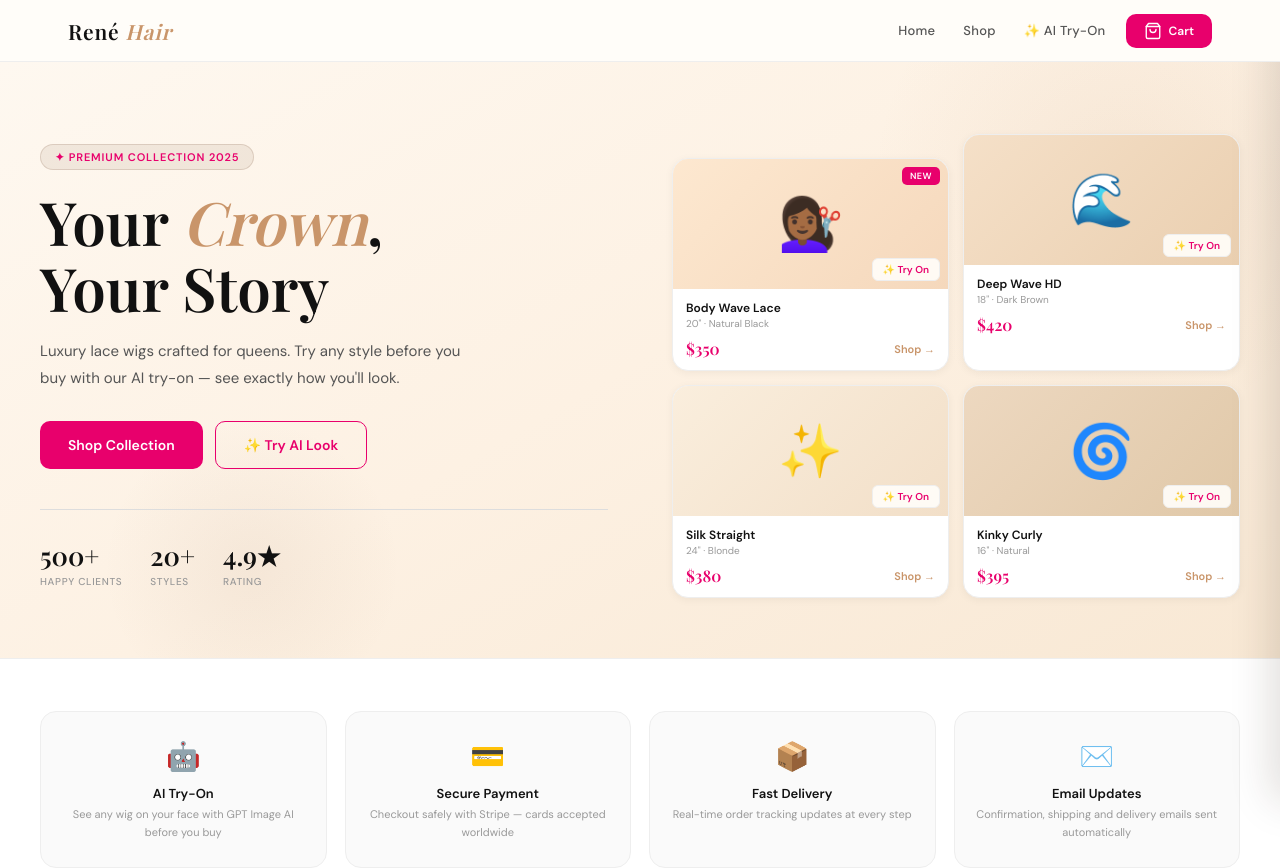
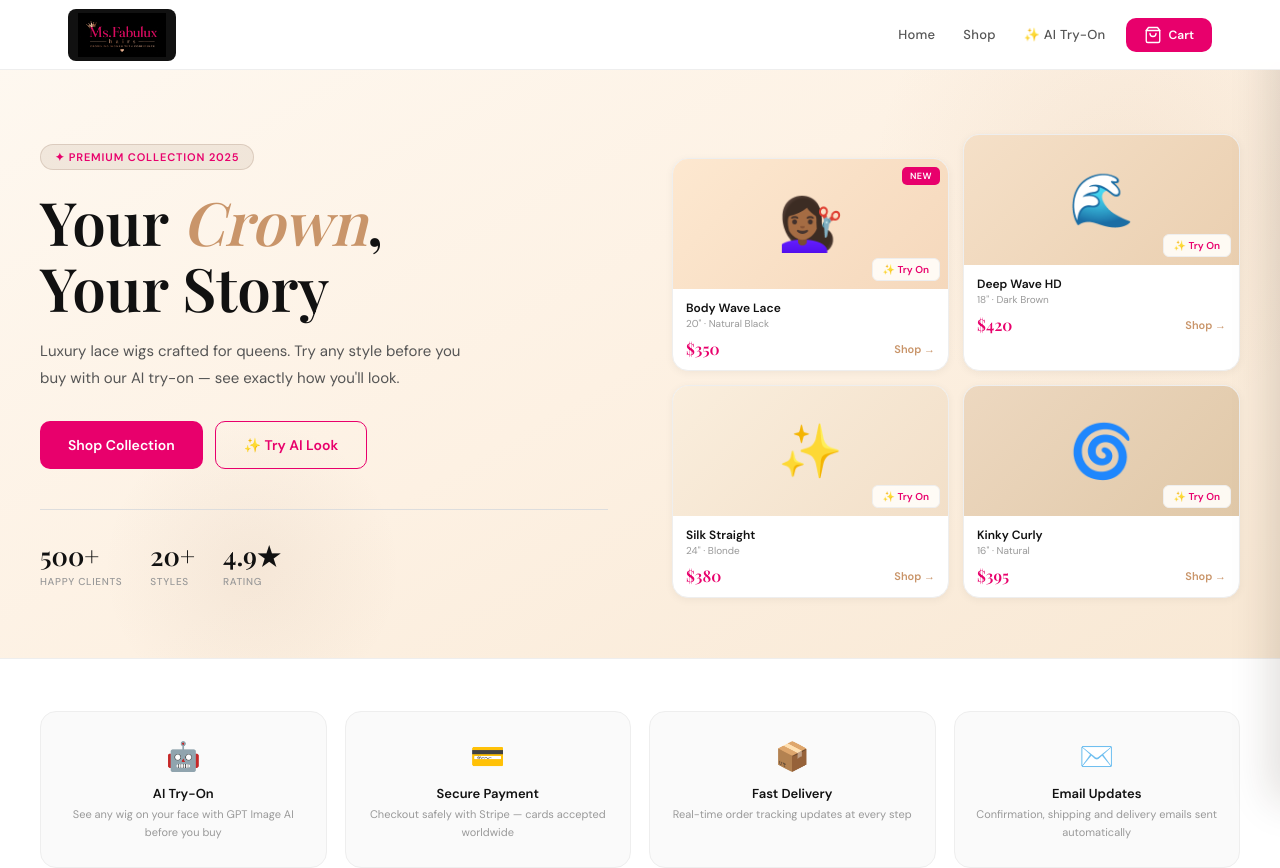
Before and after one commit to iyohalawrence28-web/rene-hair-frontend, a React (Vite) app: page / in a window 1280 px wide. Shown: the top 868 px of the page. Built offline with nearby package versions, Linux system fonts and the light colour scheme; no server answers; a web font is replaced by a local one.

Commit message:
add Ms.Fabulux logo to navbar

```diff
--- a/src/components/Navbar.css
+++ b/src/components/Navbar.css
@@ -1,11 +1,11 @@
 /* ══════════════════════════════════════
-   Navbar — René Hair
+   Navbar — Ms.Fabulux Hairs
 ══════════════════════════════════════ */
 
 .nav {
   position: fixed; top: 0; left: 0; right: 0; z-index: 900;
-  height: 62px;
-  background: rgba(255, 253, 249, 0.97);
+  height: 70px;
+  background: rgba(255,255,255,0.97);
   backdrop-filter: blur(10px);
   border-bottom: 1px solid var(--border);
 }
@@ -17,14 +17,23 @@
   padding: 0 28px; gap: 20px;
 }
 
-/* Brand */
+/* Logo */
 .nav__brand {
-  font-family: var(--font-serif);
-  font-size: 21px; font-weight: 600;
-  color: var(--brown1); letter-spacing: .04em;
-  text-decoration: none; flex: 1;
+  text-decoration: none;
+  flex: 1;
+  display: flex;
+  align-items: center;
 }
-.nav__brand em { font-style: italic; color: var(--brown3); }
+
+.nav__logo-img {
+  height: 52px;
+  width: auto;
+  object-fit: contain;
+  /* logo has black bg — add white bg pill behind it */
+  background: #111;
+  border-radius: 8px;
+  padding: 4px 10px;
+}
 
 /* Desktop links */
 .nav__links {
@@ -37,7 +46,7 @@
   background: none; border: none; cursor: pointer;
   font-family: var(--font-sans); padding: 0;
 }
-.nav__link:hover { color: var(--brown2); }
+.nav__link:hover { color: var(--pink); }
 
 /* Right section */
 .nav__right {
@@ -47,7 +56,7 @@
 /* Cart button */
 .nav__cart-btn {
   position: relative;
-  background: var(--brown2); color: var(--white);
+  background: var(--pink); color: var(--white);
   border: none; border-radius: 10px;
   padding: 8px 18px;
   font-size: 12px; font-weight: 600;
@@ -55,10 +64,10 @@
   cursor: pointer; transition: background .2s;
   display: flex; align-items: center; gap: 7px;
 }
-.nav__cart-btn:hover { background: var(--brown1); }
+.nav__cart-btn:hover { background: var(--pink2); }
 
 .nav__badge {
-  background: var(--brown4); color: var(--white);
+  background: var(--gold); color: var(--white);
   font-size: 10px; font-weight: 700;
   padding: 1px 6px; border-radius: 10px;
   min-width: 18px; text-align: center;
@@ -72,7 +81,7 @@
 }
 .nav__burger span {
   display: block; width: 20px; height: 2px;
-  background: var(--brown1); border-radius: 2px;
+  background: var(--black); border-radius: 2px;
   transition: all .3s;
 }
 .nav__burger--open span:nth-child(1) { transform: rotate(45deg) translate(5px, 5px); }
@@ -81,12 +90,12 @@
 
 /* Mobile nav */
 .nav__mobile {
-  position: fixed; top: 62px; left: 0; right: 0; z-index: 800;
+  position: fixed; top: 70px; left: 0; right: 0; z-index: 800;
   background: var(--white);
   border-bottom: 1px solid var(--border);
   display: flex; flex-direction: column;
   padding: 12px 24px 18px;
-  box-shadow: 0 8px 24px rgba(44,26,14,.08);
+  box-shadow: 0 8px 24px rgba(0,0,0,.08);
   animation: slideDown .2s ease;
 }
 @keyframes slideDown {
@@ -99,26 +108,29 @@
   text-decoration: none;
   border-bottom: 1px solid var(--border);
   transition: color .2s;
+  background: none; border-bottom: 1px solid var(--border);
+  cursor: pointer; font-family: var(--font-sans);
+  text-align: left;
 }
-.nav__mobile-link:hover { color: var(--brown2); }
+.nav__mobile-link:hover { color: var(--pink); }
 .nav__mobile-cart {
   margin-top: 14px; padding: 13px;
-  background: var(--brown2); color: var(--white);
+  background: var(--pink); color: var(--white);
   border: none; border-radius: var(--radius-md);
   font-size: 14px; font-weight: 600;
   font-family: var(--font-sans); cursor: pointer;
   transition: background .2s;
 }
-.nav__mobile-cart:hover { background: var(--brown1); }
+.nav__mobile-cart:hover { background: var(--pink2); }
 
 /* ── Responsive ── */
 @media (max-width: 768px) {
   .nav__links  { display: none; }
   .nav__burger { display: flex; }
-  /* hide text label on cart btn on small screens */
   .nav__cart-btn { padding: 9px 14px; font-size: 0; gap: 0; }
   .nav__cart-btn svg { width: 20px; height: 20px; }
   .nav__badge { font-size: 9px; margin-left: 2px; }
+  .nav__logo-img { height: 44px; }
 }
 @media (max-width: 400px) {
   .nav__inner { padding: 0 16px; }
--- a/src/components/Navbar.jsx
+++ b/src/components/Navbar.jsx
@@ -11,8 +11,14 @@ export default function Navbar({ onCartOpen, onTryOnOpen }) {
       <nav className="nav">
         <div className="nav__inner">
 
-          {/* Brand */}
-          <a href="/" className="nav__brand">René<em> Hair</em></a>
+          {/* Brand / Logo */}
+          <a href="/" className="nav__brand">
+            <img
+              src="/logo.png"
+              alt="Ms.Fabulux Hairs"
+              className="nav__logo-img"
+            />
+          </a>
 
           {/* Desktop links */}
           <div className="nav__links">
```
Also changed, not shown: public/logo.png (added).
